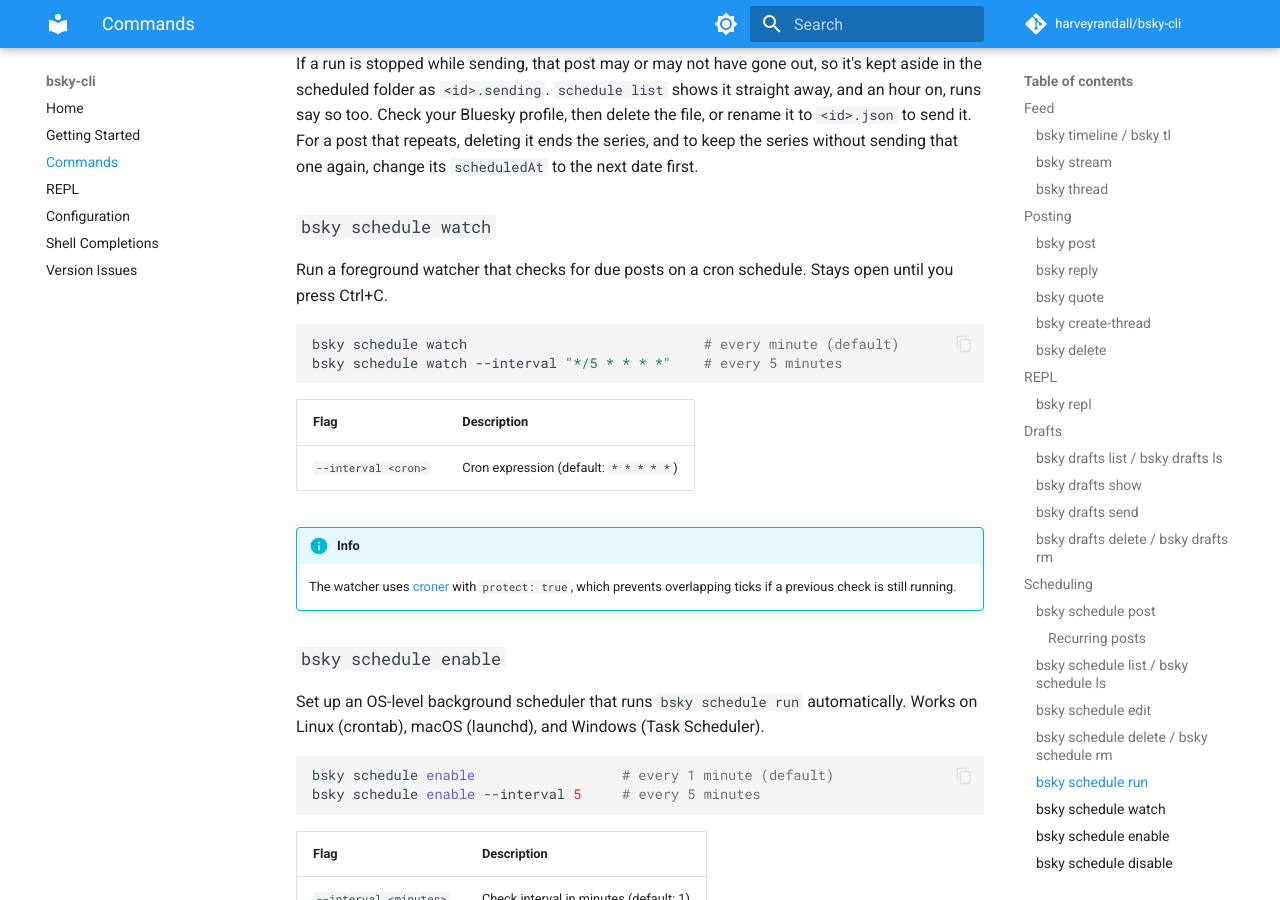
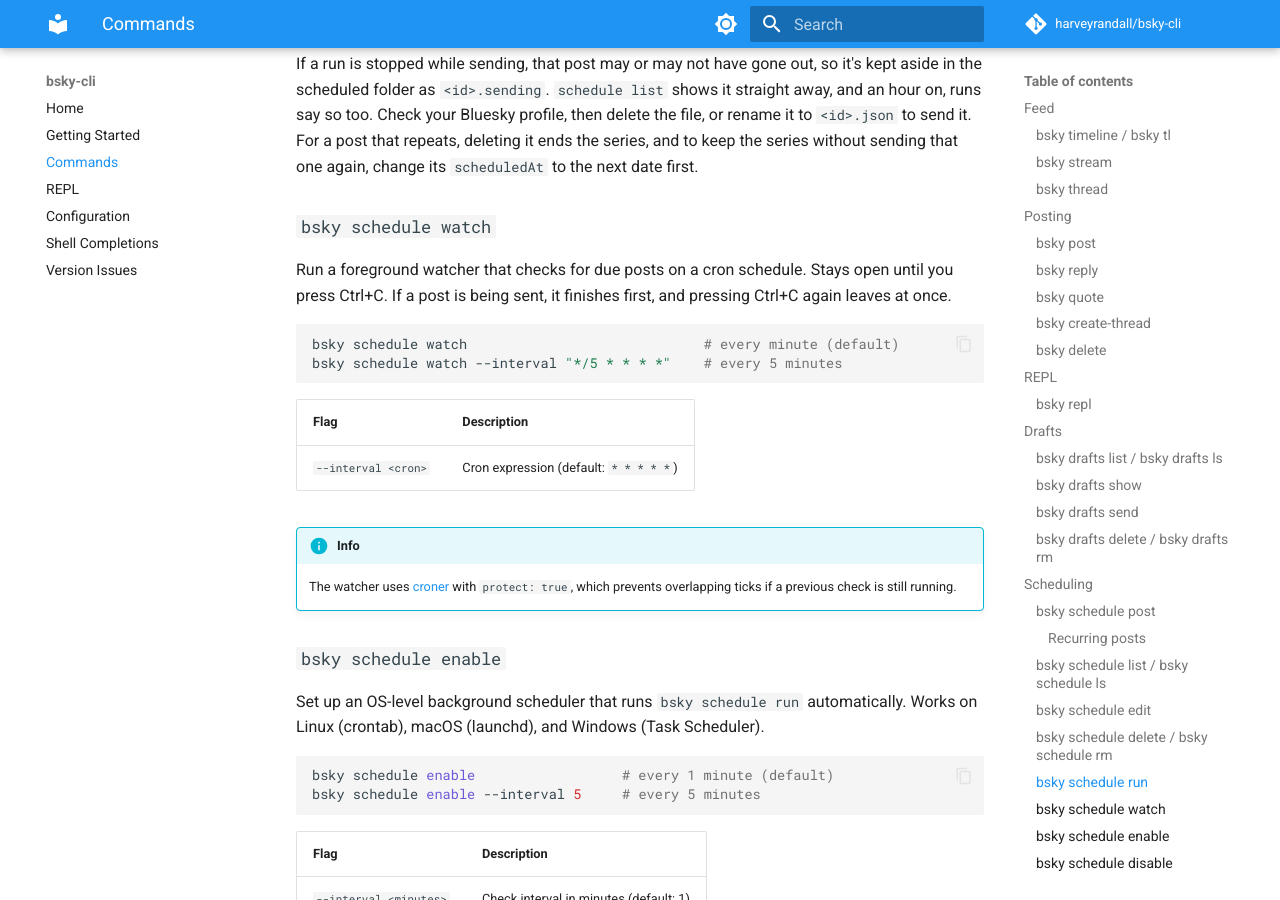
Before and after one commit to harveyrandall/bsky-cli, an MkDocs documentation site: the page built from docs/commands.md, in a window 1280 px wide and 900 px high, scrolled down 7871 px. Built offline with MkDocs 1.6.1 and Material for MkDocs 9.7.7, drawn with Linux system fonts in a browser that asks for light colours; comment, search, counter and statistics services are not loaded.

Commit message:
docs(schedule): say that the watcher finishes a send before leaving

````diff
--- a/docs/commands.md
+++ b/docs/commands.md
@@ -286,7 +286,7 @@ If a run is stopped while sending, that post may or may not have gone out, so it
 
 ### `bsky schedule watch`
 
-Run a foreground watcher that checks for due posts on a cron schedule. Stays open until you press Ctrl+C.
+Run a foreground watcher that checks for due posts on a cron schedule. Stays open until you press Ctrl+C. If a post is being sent, it finishes first, and pressing Ctrl+C again leaves at once.
 
 ```bash
 bsky schedule watch                             # every minute (default)
````
